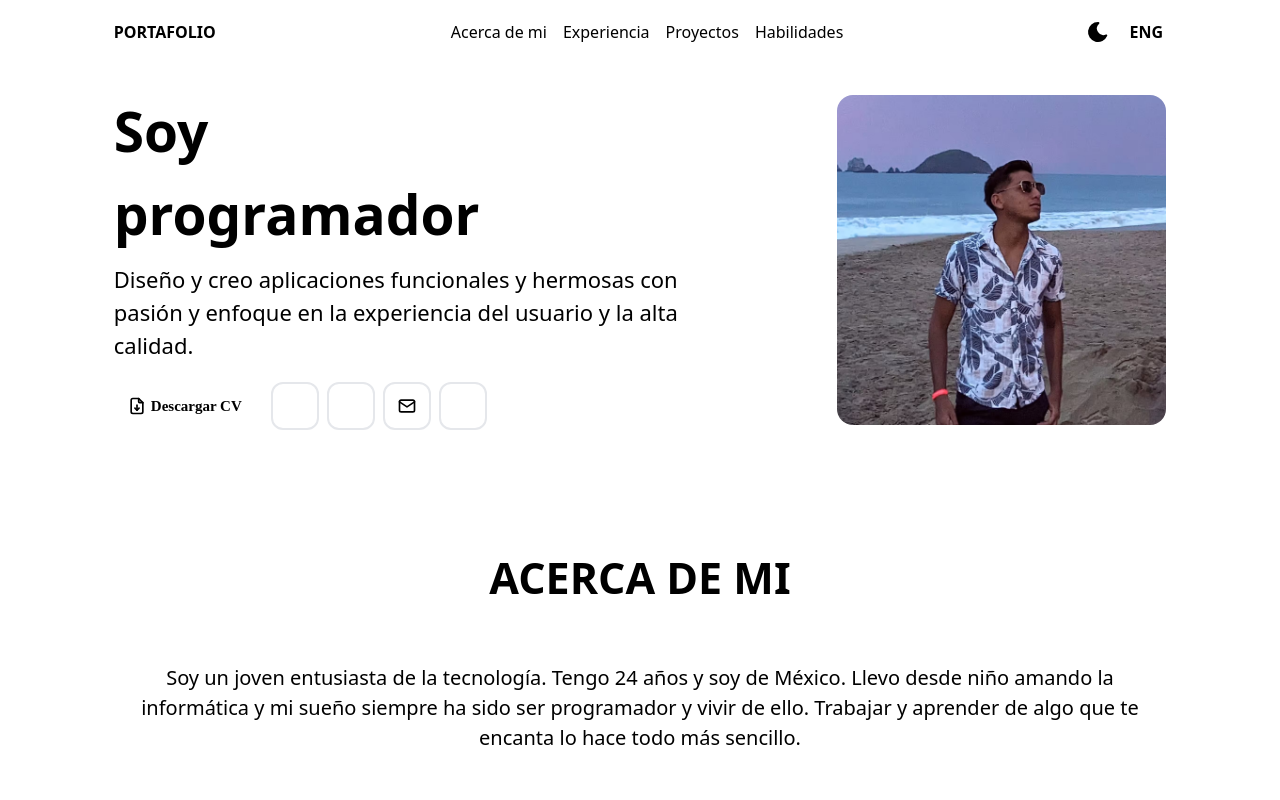
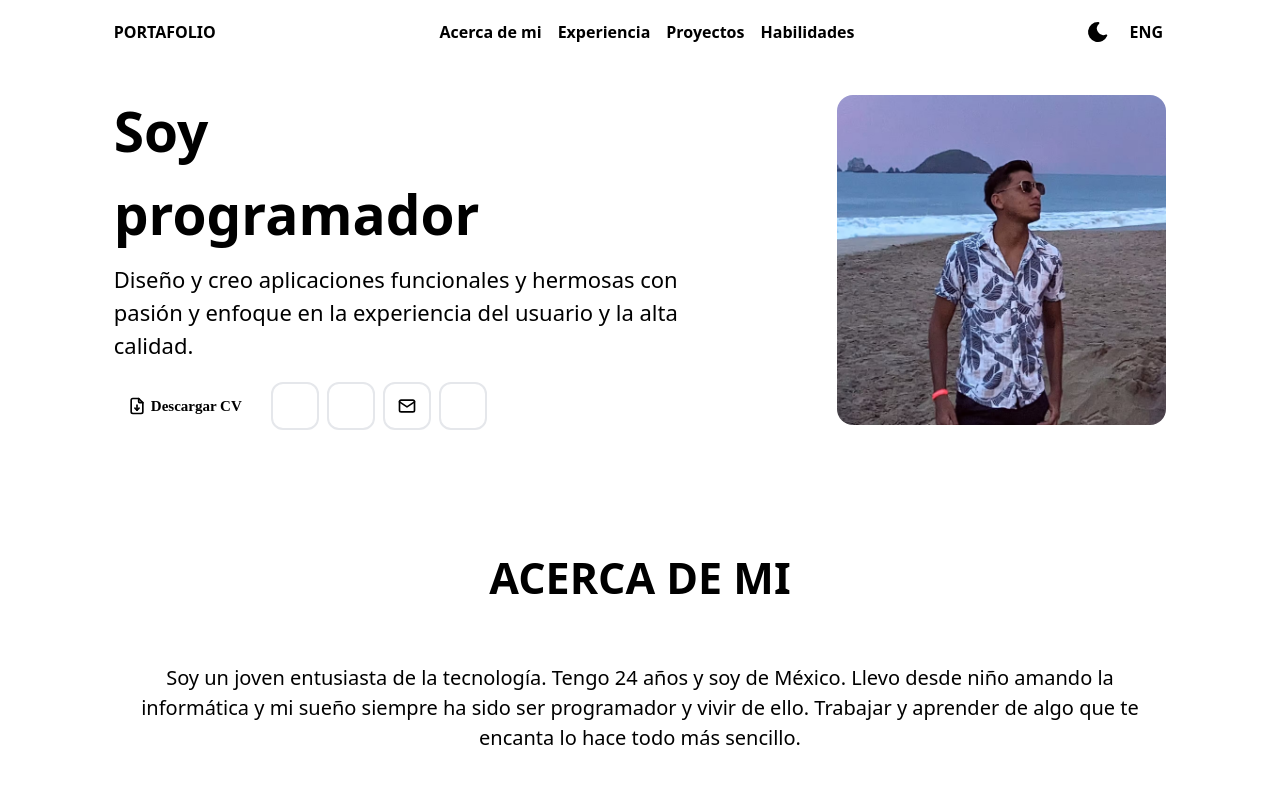
Before and after one commit to dgox16/portfolio, a React (Vite) app: page / in a window 1280 px wide. Shown: the top 800 px of the page. Built offline with nearby package versions, Linux system fonts and the light colour scheme; some icons are missing; what @catppuccin/tailwindcss would draw is missing.

Commit message:
Fuente en negrita en navbar

```diff
--- a/src/sections/Navbar.jsx
+++ b/src/sections/Navbar.jsx
@@ -52,7 +52,7 @@ export const NavbarMain = () => {
                             offset={-90}
                             smooth={true}
                             duration={500}
-                            className="relative block px-2 py-2 text-text font-medium transition hover:text-lavender"
+                            className="relative block px-2 py-2 text-text font-semibold transition hover:text-lavender"
                             aria-label={link.label}
                         >
                             {link.title}
```
